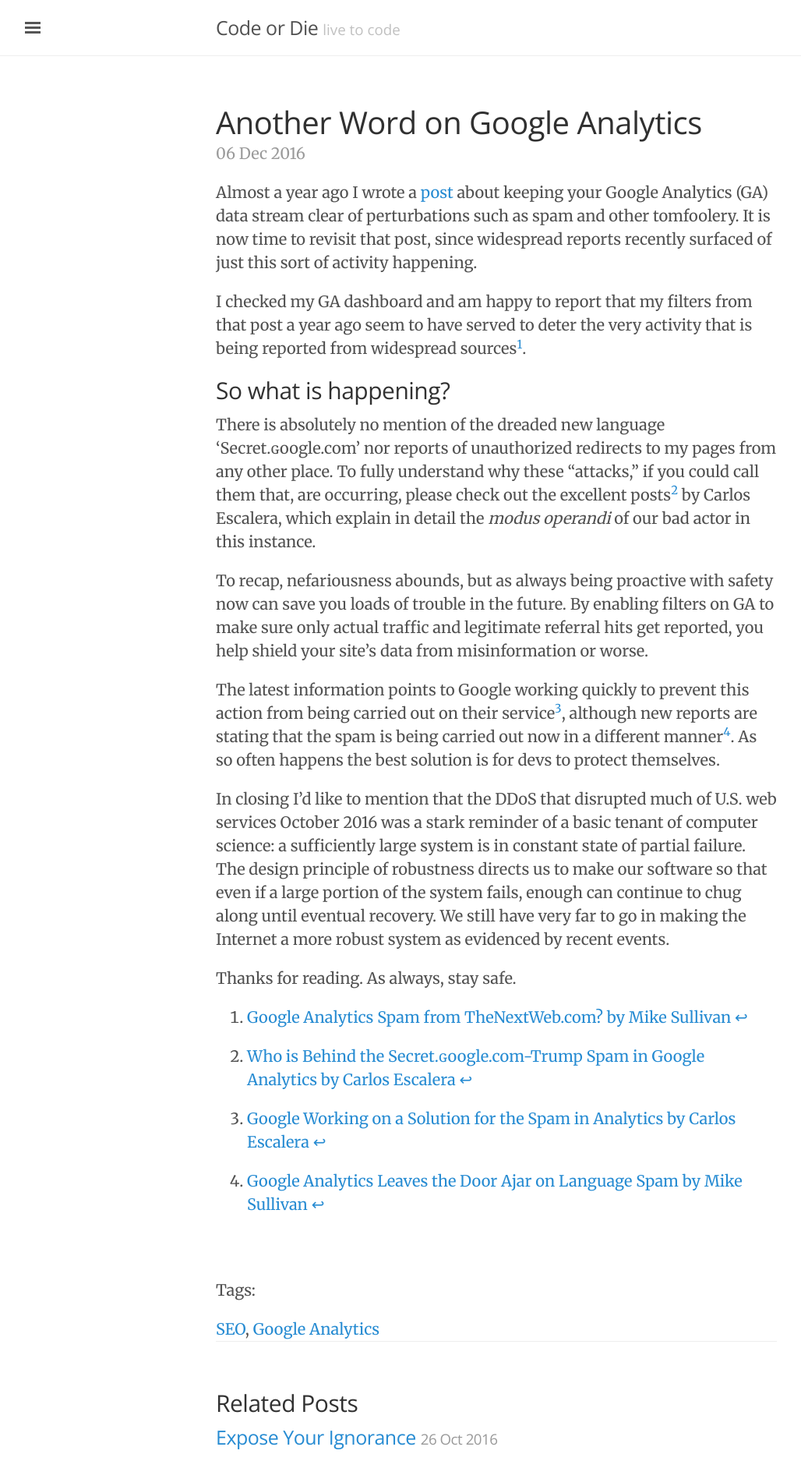
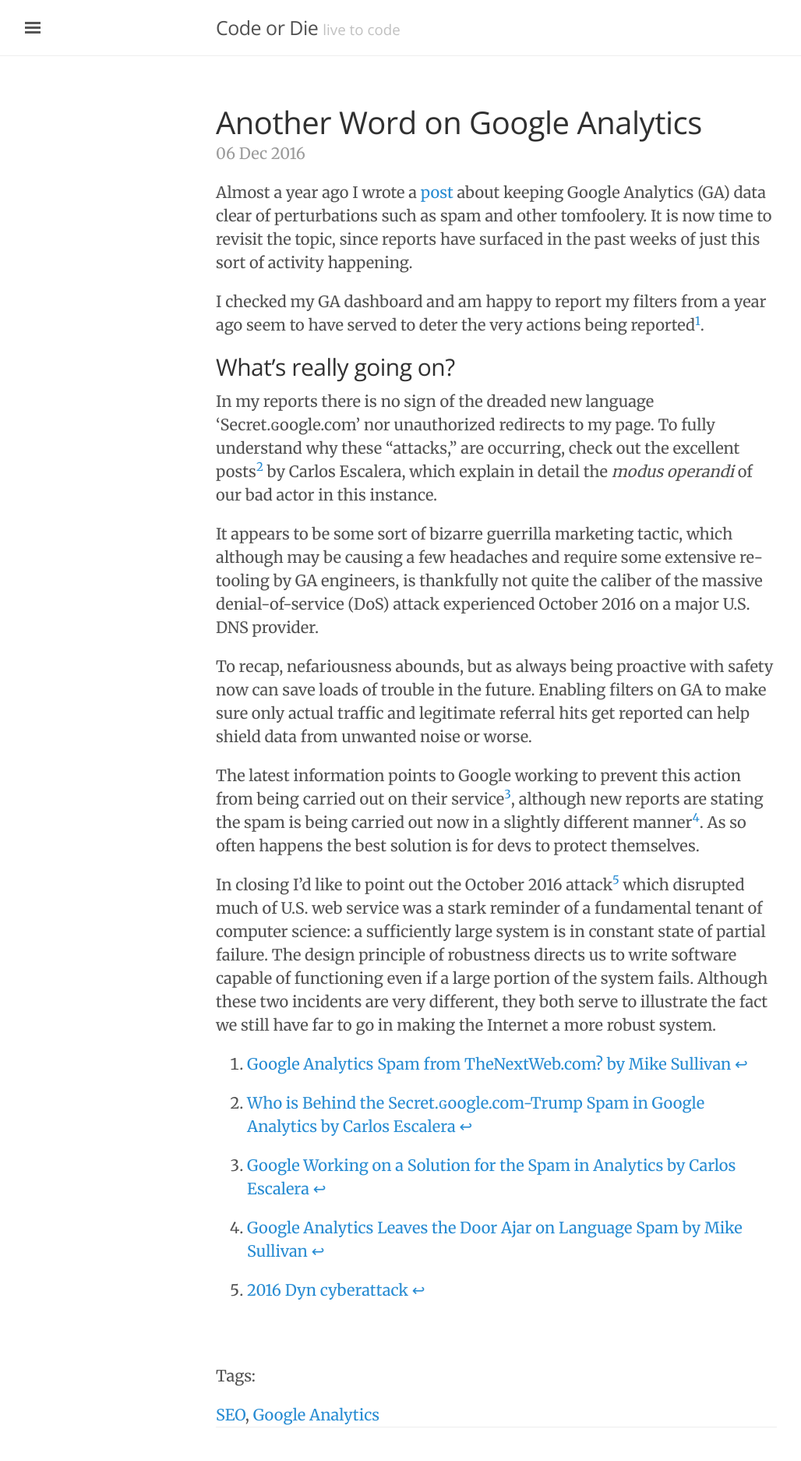
Before and after one commit to nchristiny/nchristiny.github.io, a Jekyll site: the page built from _posts/2016-12-06-another-word-on-google-analytics.md, in a window 1280 px wide. Shown: the top 1874 px of the page at 78% size, without its empty margins (3-1031 px from the left). Built offline with Jekyll 4.4.1, drawn with Linux system fonts in a browser that asks for light colours; nearby versions of some CDN libraries; comment, search, counter and statistics services are not loaded.

Commit message:
Add copy edits

```diff
--- a/_posts/2016-12-06-another-word-on-google-analytics.md
+++ b/_posts/2016-12-06-another-word-on-google-analytics.md
@@ -6,22 +6,23 @@
 - SEO
 - Google Analytics
 ---
-Almost a year ago I wrote a [post](blog/a-word-on-google-analytics) about keeping your Google Analytics (GA) data stream clear of perturbations such as spam and other tomfoolery. It is now time to revisit that post, since widespread reports recently surfaced of just this sort of activity happening. <!-- more -->
+Almost a year ago I wrote a [post](blog/a-word-on-google-analytics) about keeping Google Analytics (GA) data clear of perturbations such as spam and other tomfoolery. It is now time to revisit the topic, since reports have surfaced in the past weeks of just this sort of activity happening. <!-- more -->
 
-I checked my GA dashboard and am happy to report that my filters from that post a year ago seem to have served to deter the very activity that is being reported from widespread sources[^fn-1].
+I checked my GA dashboard and am happy to report my filters from a year ago seem to have served to deter the very actions being reported[^fn-1].
 
-## So what is happening?
-There is absolutely no mention of the dreaded new language 'Secret.ɢoogle.com' nor reports of unauthorized redirects to my pages from any other place. To fully understand why these "attacks," if you could call them that, are occurring, please check out the excellent posts[^fn-2] by Carlos Escalera, which explain in detail the *modus operandi* of our bad actor in this instance.
+## What's really going on?
+In my reports there is no sign of the dreaded new language 'Secret.ɢoogle.com' nor unauthorized redirects to my page. To fully understand why these "attacks," are occurring, check out the excellent posts[^fn-2] by Carlos Escalera, which explain in detail the *modus operandi* of our bad actor in this instance.
 
-To recap, nefariousness abounds, but as always being proactive with safety now can save you loads of trouble in the future. By enabling filters on GA to make sure only actual traffic and legitimate referral hits get reported, you help shield your site's data from misinformation or worse.
+It appears to be some sort of bizarre guerrilla marketing tactic, which although may be causing a few headaches and require some extensive re-tooling by GA engineers, is thankfully not quite the caliber of the massive denial-of-service (DoS) attack experienced October 2016 on a major U.S. DNS provider.
 
-The latest information points to Google working quickly to prevent this action from being carried out on their service[^fn-3], although new reports are stating that the spam is being carried out now in a different manner[^fn-4]. As so often happens the best solution is for devs to protect themselves.
+To recap, nefariousness abounds, but as always being proactive with safety now can save loads of trouble in the future. Enabling filters on GA to make sure only actual traffic and legitimate referral hits get reported can help shield data from unwanted noise or worse.
 
-In closing I'd like to mention that the DDoS that disrupted much of U.S. web services October 2016 was a stark reminder of a basic tenant of computer science: a sufficiently large system is in constant state of partial failure. The design principle of robustness directs us to make our software so that even if a large portion of the system fails, enough can continue to chug along until eventual recovery. We still have very far to go in making the Internet a more robust system as evidenced by recent events.
+The latest information points to Google working to prevent this action from being carried out on their service[^fn-3], although new reports are stating the spam is being carried out now in a slightly different manner[^fn-4]. As so often happens the best solution is for devs to protect themselves.
 
-Thanks for reading. As always, stay safe.
+In closing I'd like to point out the October 2016 attack[^fn-5] which disrupted much of U.S. web service was a stark reminder of a fundamental tenant of computer science: a sufficiently large system is in constant state of partial failure. The design principle of robustness directs us to write software capable of functioning even if a large portion of the system fails. Although these two incidents are very different, they both serve to illustrate the fact we still have far to go in making the Internet a more robust system.
 
 [^fn-1]: [Google Analytics Spam from TheNextWeb.com? by Mike Sullivan](http://www.analyticsedge.com/2016/11/google-analytics-spam-from-thenextweb-com/ "Google Edge blog post (not related to GA)")
 [^fn-2]: [Who is Behind the Secret.ɢoogle.com-Trump Spam in Google Analytics by Carlos Escalera](https://www.ohow.co/secret-%C9%A2oogle-com-trump-spam-google-analytics/ "link to ohow.co article")
 [^fn-3]: [Google Working on a Solution for the Spam in Analytics by Carlos Escalera](https://www.ohow.co/google-working-on-analytics-spam/ "link to second ohow.co article")
 [^fn-4]: [Google Analytics Leaves the Door Ajar on Language Spam by Mike Sullivan](http://www.analyticsedge.com/2016/12/google-analytics-closes-the-door-on-language-spam/ "link to second Google Edge blog post")
+[^fn-5]: [2016 Dyn cyberattack](https://en.wikipedia.org/wiki/2016_Dyn_cyberattack "wikipedia post")
```
